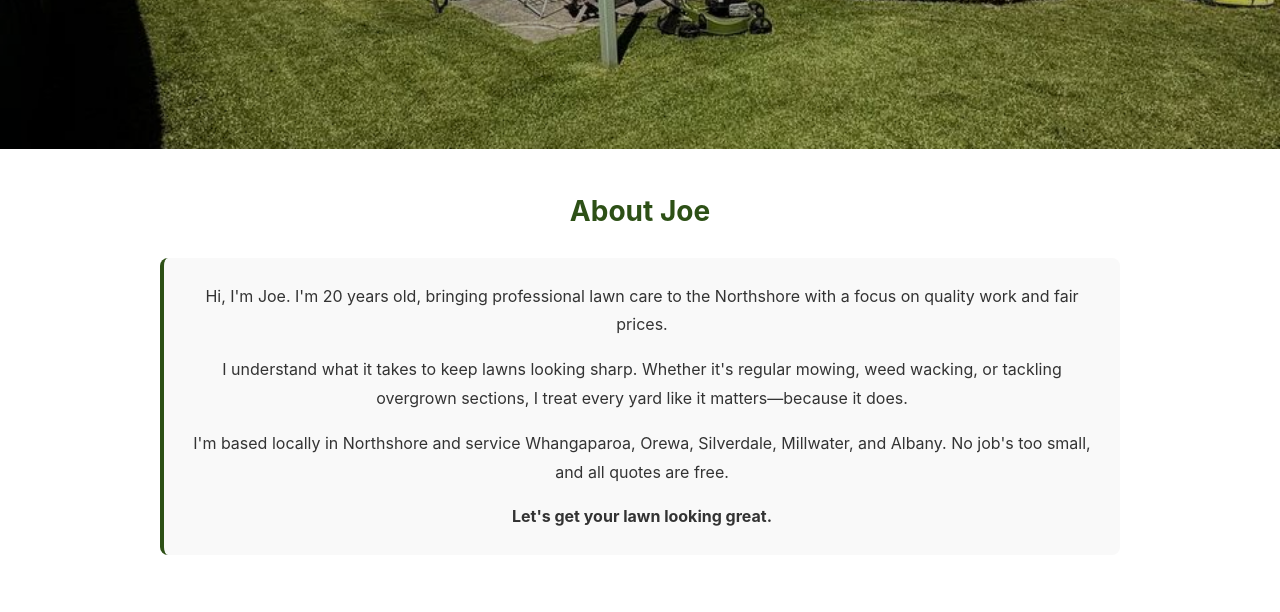
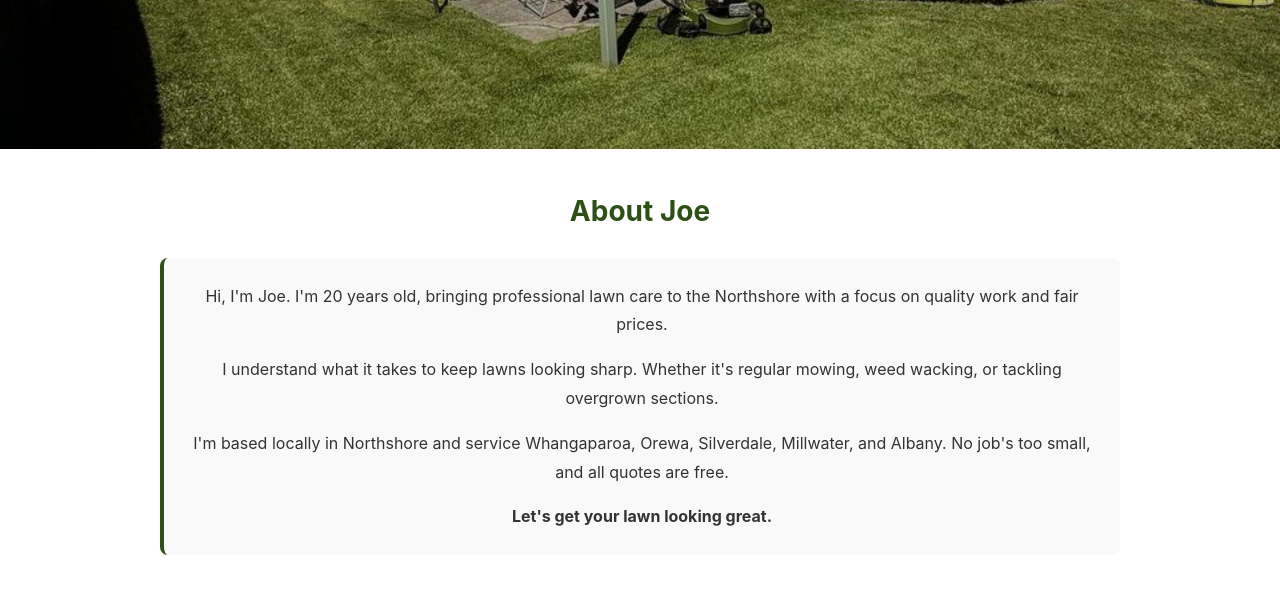
Before and after one commit to egirlluna08-lang/Joe-smowing, a plain HTML site: page index.html in a window 1280 px wide. Shown: the part 440-1052 px from the top of the page. Drawn offline with Linux system fonts and the light colour scheme.

Commit message:
Remove 'I treat every yard like it matters—because it does' from about section

```diff
--- a/index.html
+++ b/index.html
@@ -309,7 +309,7 @@
             <h2>About Joe</h2>
             <div class="about-text">
                 <p>Hi, I'm Joe. I'm 20 years old, bringing professional lawn care to the Northshore with a focus on quality work and fair prices.</p>
-                <p style="margin-top: 16px;">I understand what it takes to keep lawns looking sharp. Whether it's regular mowing, weed wacking, or tackling overgrown sections, I treat every yard like it matters—because it does.</p>
+                <p style="margin-top: 16px;">I understand what it takes to keep lawns looking sharp. Whether it's regular mowing, weed wacking, or tackling overgrown sections.</p>
                 <p style="margin-top: 16px;">I'm based locally in Northshore and service Whangaparoa, Orewa, Silverdale, Millwater, and Albany. No job's too small, and all quotes are free.</p>
                 <p style="margin-top: 16px;"><strong>Let's get your lawn looking great.</strong></p>
             </div>
```
